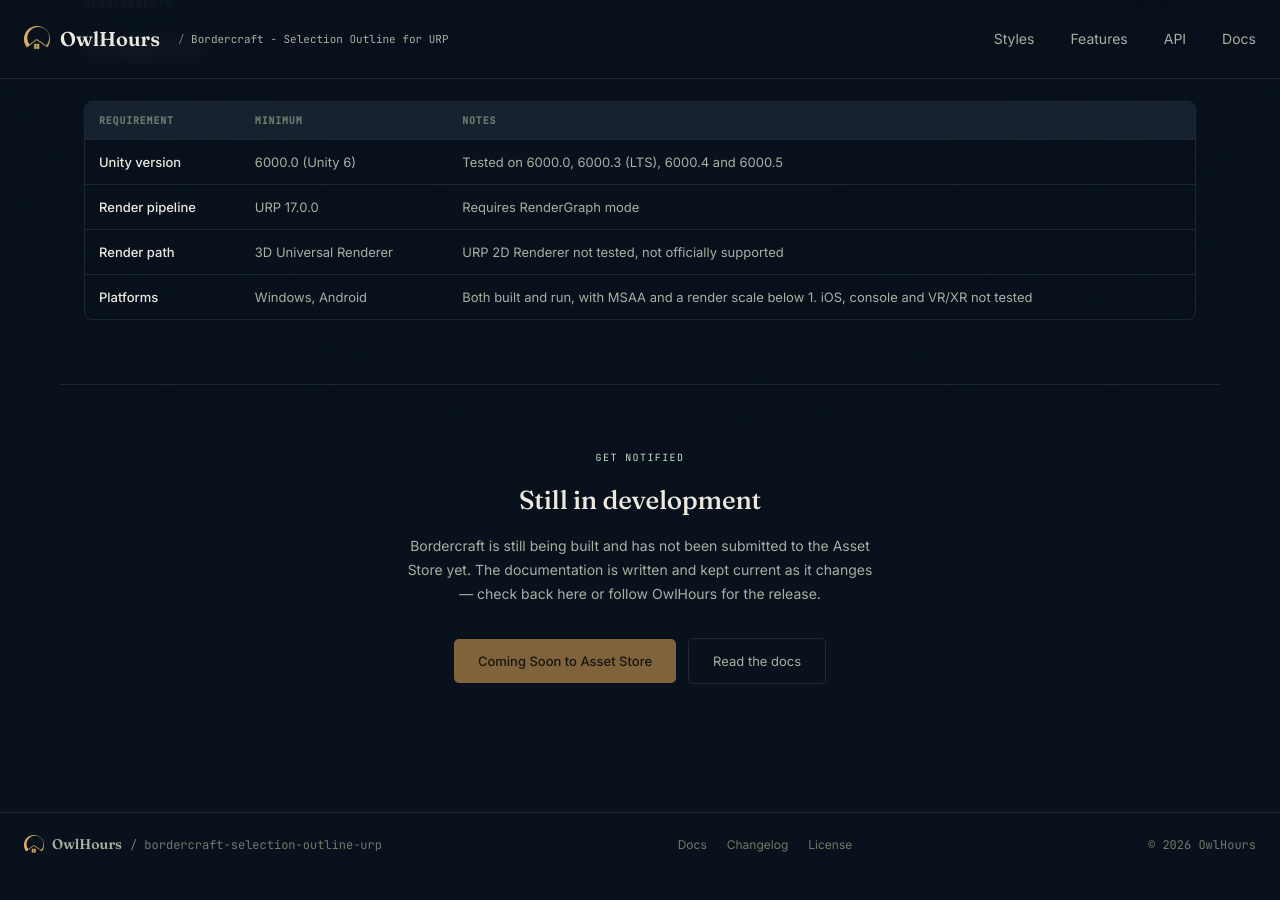
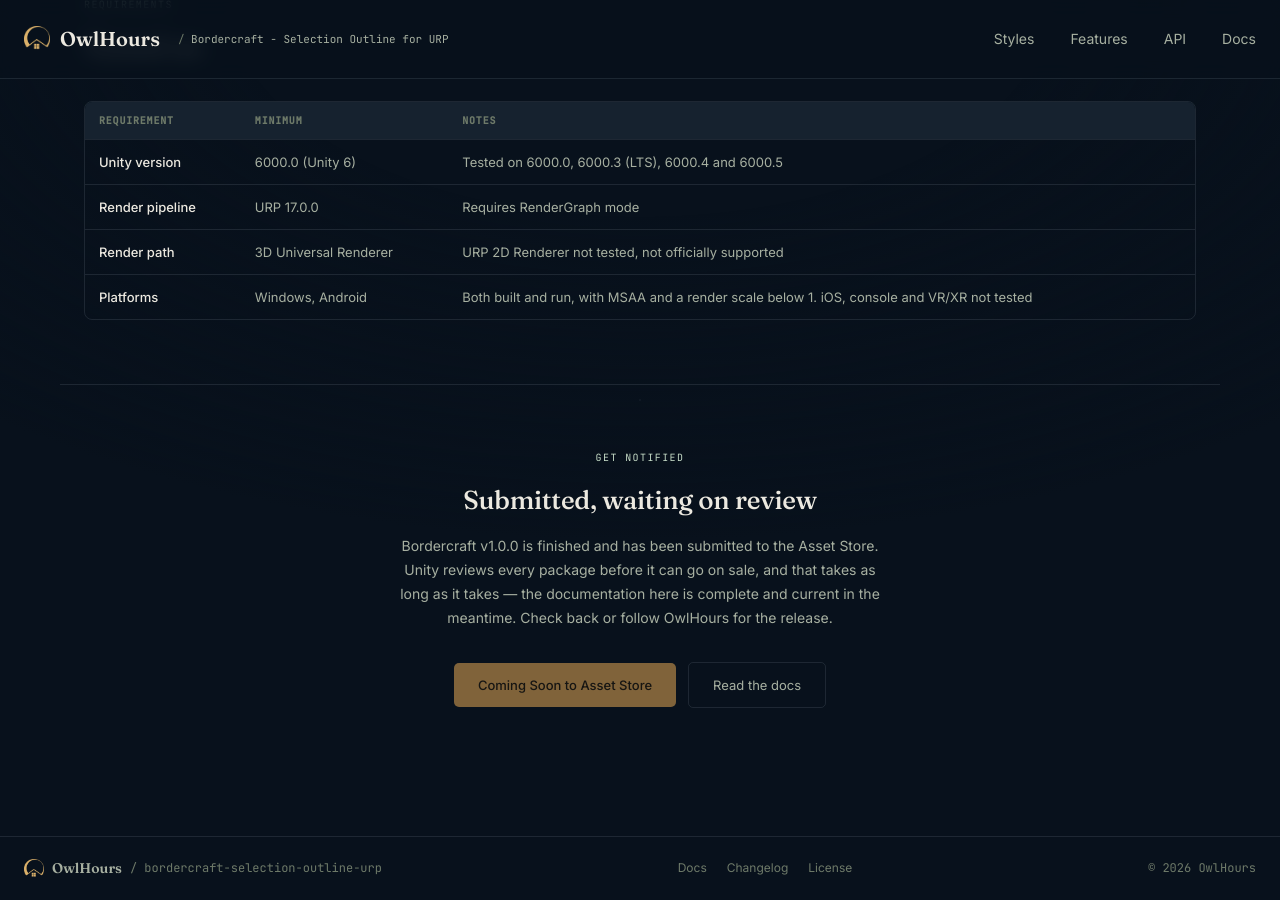
Before and after one commit to owlhoursspace/owlhourspace.github.io, a Jekyll site: the page tools/bordercraft-selection-outline-urp/index.html, which Jekyll copies as it is, in a window 1280 px wide and 900 px high, scrolled down 4550 px. Built offline with Jekyll 4.4.1, drawn with Linux system fonts in a browser that asks for light colours; before the commit the page ends 5427 px from its top, so only the background shows below that.

Commit message:
Say Bordercraft is submitted rather than still being built
Co-Authored-By: Claude Opus 5 <noreply@anthropic.com>

```diff
--- a/tools/bordercraft-selection-outline-urp/index.html
+++ b/tools/bordercraft-selection-outline-urp/index.html
@@ -520,8 +520,8 @@
   <!-- ── CTA ── -->
   <div class="cta-wrap">
     <div class="section-label" style="margin-bottom:12px">Get notified</div>
-    <div class="section-title">Still in development</div>
-    <p>Bordercraft is still being built and has not been submitted to the Asset Store yet. The documentation is written and kept current as it changes — check back here or follow OwlHours for the release.</p>
+    <div class="section-title">Submitted, waiting on review</div>
+    <p>Bordercraft v1.0.0 is finished and has been submitted to the Asset Store. Unity reviews every package before it can go on sale, and that takes as long as it takes — the documentation here is complete and current in the meantime. Check back or follow OwlHours for the release.</p>
     <div class="hero-actions">
       <span class="btn-primary is-pending" aria-disabled="true">Coming Soon to Asset Store</span>
       <a href="docs/" class="btn-ghost">Read the docs</a>
```
